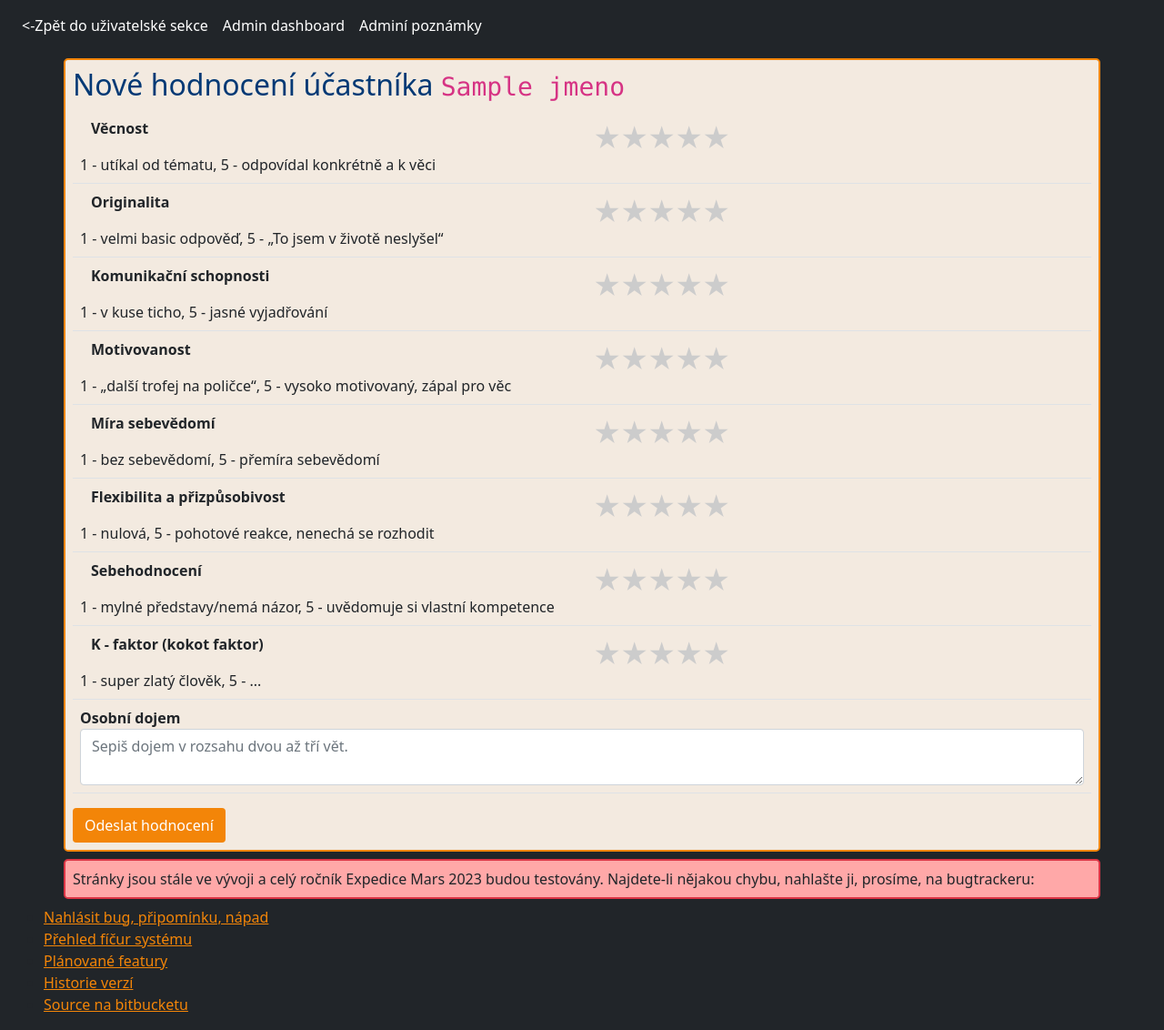
After one commit to expedicemars/intranet, a Flask app: template website/templates/admin_hodnoceni.html in a window 1280 px wide. The commit adds this page. Shown: the whole page at 91% size. Run offline with Flask 3, Linux system fonts and the light colour scheme; the template is opened without the code that fills it: most values are stand-ins (such as "Sample title", 1, 10 or a date in 2020); some libraries are stand-ins or nearby versions.

Commit message:
hodnoceni

```diff
--- a/website/api/admin_api.py
+++ b/website/api/admin_api.py
@@ -8,6 +8,7 @@ from website.json_handlers.odkazy_handling import get_odkazy
 from website.helpers.pretty_date import pretty_date, pretty_datetime
 from website.paths import velitel_odbornosti_data_path, user_data_folder_path, poznamky_path, prohlaseni_path
 from website.models.user import User
+from website.models.hodnoceni import Hodnoceni
 from website.json_handlers.pohovory_handling import get_pohovory
 from website.role_handler import get_access_rights
 from website.json_handlers.dostupne_omezeni import get_dostupne_progressy, get_dostupne_role
@@ -137,6 +138,11 @@ def detail_usera(id):
     u = User.get_by_id(id)
     return u.get_info_na_detail_usera()
 
+@admin_api.route("/hodnoceni/<int:id>")
+@require_role_on_current_user("editing_users_allowed")
+def hodnoceni(id):
+    return json.dumps([h.to_dict() for h in Hodnoceni.get_by_user_id(id)])
+
 
 @admin_api.route("/ucastnici")
 @require_role_on_current_user("editing_users_allowed")
--- a/website/models/user.py
+++ b/website/models/user.py
@@ -5,7 +5,7 @@ import jwt
 import json
 from website.paths import user_data_folder_path
 from shutil import rmtree
-from website.helpers.pretty_date import pretty_date, pretty_datetime
+from website.helpers.pretty_date import pretty_datetime
 from website.json_handlers.pohovory_handling import odhlasit_usera_by_id
 from datetime import datetime, timezone, timedelta
 
@@ -29,7 +29,7 @@ class User(db.Model, UserMixin):
     uzamcene_zmeny = db.Column(db.Boolean, default=False)
     alergie = db.Column(db.String(1000))
     skola = db.Column(db.String(1000))
-    datum_registrace = db.Column((db.DateTime), default=datetime.now())
+    datum_registrace = db.Column((db.DateTime), default=datetime.now)
     datum_pohovoru = db.Column(db.DateTime)
     meeting_link = db.Column(db.String(1000))
     motivacni_dotaznik = db.Column(db.Text)
@@ -37,6 +37,7 @@ class User(db.Model, UserMixin):
     osloveni_1p = db.Column(db.String(200))
     osloveni_5p = db.Column(db.String(200))
     zajmeno = db.Column(db.String(200))
+    hodnoceni_udelene = db.relationship("Hodnoceni", backref="user")
 
     def get_reset_token(self, expires_sec=9000) -> str:
         reset_token = jwt.encode(
--- /dev/null
+++ b/website/static/css/rate.css
@@ -0,0 +1,36 @@
+.rate {
+    float: left;
+    height: 40px;
+    /* flex-wrap: nowrap;
+    display: flex; */
+}
+.rate:not(:checked) > input {
+    position:absolute;
+    top:-9999px;
+}
+.rate:not(:checked) > label {
+    float:right;
+    width:1em;
+    overflow:hidden;
+    white-space:nowrap;
+    cursor:pointer;
+    font-size:30px;
+    color:#ccc;
+}
+.rate:not(:checked) > label:before {
+    content: '★ ';
+}
+.rate > input:checked ~ label {
+    color: #ffc700;
+}
+.rate:not(:checked) > label:hover,
+.rate:not(:checked) > label:hover ~ label {
+    color: #deb217;
+}
+.rate > input:checked + label:hover,
+.rate > input:checked + label:hover ~ label,
+.rate > input:checked ~ label:hover,
+.rate > input:checked ~ label:hover ~ label,
+.rate > label:hover ~ input:checked ~ label {
+    color: #c59b08;
+}
--- a/website/static/css/style.css
+++ b/website/static/css/style.css
@@ -47,7 +47,7 @@ section {
     background-color: rgb(247, 247, 255);
 }
 
-.bug {
+.lighter {
     background-color: white;
 }
 
--- /dev/null
+++ b/website/static/js/admin_hodnoceni.js
@@ -0,0 +1,33 @@
+document.getElementById("form-check").addEventListener("click", function() {
+    const names = [
+        "vecnost",
+        "originalita",
+        "komunikace",
+        "motivovanost",
+        "sebevedomi",
+        "flexibilita",
+        "sebehodnoceni",
+        "k_faktor"
+      ]
+    let all_checked = true
+    for (let name of names) {
+        let name_inputs = document.querySelectorAll("input[name='" + name + "']")
+        let current_is_checked = false
+        for (let input of name_inputs) {
+            if (input.checked) {
+                current_is_checked = true
+                break
+            }
+        }
+
+        if (!current_is_checked) {
+            all_checked = false
+            break
+        }
+    }
+    if (all_checked) {
+        document.getElementById("form").submit()
+    } else {
+        alert("Prosím, ohodnoť v každém kritériu.")
+    }
+})
--- a/website/static/js/zname_chyby.js
+++ b/website/static/js/zname_chyby.js
@@ -7,7 +7,7 @@ function generator(data) {
     let div = document.createElement("div")
     content_div.appendChild(div)
     div.classList.add("border", "rounded-2", "border-secondary", "my-2", "p-2")
-    div.classList.add("bug")
+    div.classList.add("lighter")
 
     function row_generator() {
 
--- /dev/null
+++ b/website/templates/admin_hodnoceni.html
@@ -0,0 +1,262 @@
+{% extends "admin_navbar.html" %}
+
+{% block content %}
+<link rel="stylesheet" type="text/css" href="{{url_for('static',filename='css/rate.css')}}">
+
+<h2>Nové hodnocení účastníka <code>{{jmeno}}</code></h2>
+
+<form method="post" id="form">
+    <table class="table table-hover">
+        <tbody>
+            <tr>
+                <td>
+                    <div class="container">
+                        <div class="row">
+                            <div class="col-sm"><b>Věcnost</b></div>
+                            <div class="col-sm">
+                                <div class="rate">
+                                    <input type="radio" id="vecnost_star5" name="vecnost" value="5" />
+                                    <label for="vecnost_star5" title="5 stars">5 stars</label>
+                                    <input type="radio" id="vecnost_star4" name="vecnost" value="4" />
+                                    <label for="vecnost_star4" title="4 stars">4 stars</label>
+                                    <input type="radio" id="vecnost_star3" name="vecnost" value="3" />
+                                    <label for="vecnost_star3" title="3 stars">3 stars</label>
+                                    <input type="radio" id="vecnost_star2" name="vecnost" value="2" />
+                                    <label for="vecnost_star2" title="2 stars">2 stars</label>
+                                    <input type="radio" id="vecnost_star1" name="vecnost" value="1" />
+                                    <label for="vecnost_star1" title="1 star">1 star</label>
+                                </div>
+                            </div>
+                        </div>
+                    </div>
+                    <div class="row">
+                        <div class="col">
+                            1 - utíkal od tématu, 5 - odpovídal konkrétně a k věci
+                        </div>
+                    </div>
+                </td>
+            </tr>
+
+            <!-- Criteria: Originalita -->
+            <tr>
+                <td>
+                    <div class="container">
+                        <div class="row">
+                            <div class="col-sm"><b>Originalita</b></div>
+                            <div class="col-sm">
+                                <div class="rate">
+                                    <input type="radio" id="originalita_star5" name="originalita" value="5" />
+                                    <label for="originalita_star5" title="5 stars">5 stars</label>
+                                    <input type="radio" id="originalita_star4" name="originalita" value="4" />
+                                    <label for="originalita_star4" title="4 stars">4 stars</label>
+                                    <input type="radio" id="originalita_star3" name="originalita" value="3" />
+                                    <label for="originalita_star3" title="3 stars">3 stars</label>
+                                    <input type="radio" id="originalita_star2" name="originalita" value="2" />
+                                    <label for="originalita_star2" title="2 stars">2 stars</label>
+                                    <input type="radio" id="originalita_star1" name="originalita" value="1" />
+                                    <label for="originalita_star1" title="1 star">1 star</label>
+                                </div>
+                            </div>
+                        </div>
+                    </div>
+                    <div class="row">
+                        <div class="col">
+                            1 - velmi basic odpověď, 5 - „To jsem v životě neslyšel“
+                        </div>
+                    </div>
+                </td>
+            </tr>
+
+            <!-- Criteria: Komunikační schopnosti -->
+            <tr>
+                <td>
+                    <div class="container">
+                        <div class="row">
+                            <div class="col-sm"><b>Komunikační schopnosti</b></div>
+                            <div class="col-sm">
+                                <div class="rate">
+                                    <input type="radio" id="komunikace_star5" name="komunikace" value="5" />
+                                    <label for="komunikace_star5" title="5 stars">5 stars</label>
+                                    <input type="radio" id="komunikace_star4" name="komunikace" value="4" />
+                                    <label for="komunikace_star4" title="4 stars">4 stars</label>
+                                    <input type="radio" id="komunikace_star3" name="komunikace" value="3" />
+                                    <label for="komunikace_star3" title="3 stars">3 stars</label>
+                                    <input type="radio" id="komunikace_star2" name="komunikace" value="2" />
+                                    <label for="komunikace_star2" title="2 stars">2 stars</label>
+                                    <input type="radio" id="komunikace_star1" name="komunikace" value="1" />
+                                    <label for="komunikace_star1" title="1 star">1 star</label>
+                                </div>
+                            </div>
+                        </div>
+                    </div>
+                    <div class="row">
+                        <div class="col">
+                            1 - v kuse ticho, 5 - jasné vyjadřování
+                        </div>
+                    </div>
+                </td>
+            </tr>
+
+            <!-- Criteria: Motivovanost -->
+            <tr>
+                <td>
+                    <div class="container">
+                        <div class="row">
+                            <div class="col-sm"><b>Motivovanost</b></div>
+                            <div class="col-sm">
+                                <div class="rate">
+                                    <input type="radio" id="motivovanost_star5" name="motivovanost" value="5" />
+                                    <label for="motivovanost_star5" title="5 stars">5 stars</label>
+                                    <input type="radio" id="motivovanost_star4" name="motivovanost" value="4" />
+                                    <label for="motivovanost_star4" title="4 stars">4 stars</label>
+                                    <input type="radio" id="motivovanost_star3" name="motivovanost" value="3" />
+                                    <label for="motivovanost_star3" title="3 stars">3 stars</label>
+                                    <input type="radio" id="motivovanost_star2" name="motivovanost" value="2" />
+                                    <label for="motivovanost_star2" title="2 stars">2 stars</label>
+                                    <input type="radio" id="motivovanost_star1" name="motivovanost" value="1" />
+                                    <label for="motivovanost_star1" title="1 star">1 star</label>
+                                </div>
+                            </div>
+                        </div>
+                    </div>
+                    <div class="row">
+                        <div class="col">
+                            1 - „další trofej na poličce“, 5 - vysoko motivovaný, zápal pro věc
+                        </div>
+                    </div>
+                </td>
+            </tr>
+
+            <!-- Criteria: Míra sebevědomí -->
+            <tr>
+                <td>
+                    <div class="container">
+                        <div class="row">
+                            <div class="col-sm"><b>Míra sebevědomí</b></div>
+                            <div class="col-sm">
+                                <div class="rate">
+                                    <input type="radio" id="sebevedomi_star5" name="sebevedomi" value="5" />
+                                    <label for="sebevedomi_star5" title="5 stars">5 stars</label>
+                                    <input type="radio" id="sebevedomi_star4" name="sebevedomi" value="4" />
+                                    <label for="sebevedomi_star4" title="4 stars">4 stars</label>
+                                    <input type="radio" id="sebevedomi_star3" name="sebevedomi" value="3" />
+                                    <label for="sebevedomi_star3" title="3 stars">3 stars</label>
+                                    <input type="radio" id="sebevedomi_star2" name="sebevedomi" value="2" />
+                                    <label for="sebevedomi_star2" title="2 stars">2 stars</label>
+                                    <input type="radio" id="sebevedomi_star1" name="sebevedomi" value="1" />
+                                    <label for="sebevedomi_star1" title="1 star">1 star</label>
+                                </div>
+                            </div>
+                        </div>
+                    </div>
+                    <div class="row">
+                        <div class="col">
+                            1 - bez sebevědomí, 5 - přemíra sebevědomí
+                        </div>
+                    </div>
+                </td>
+            </tr>
+
+            <!-- Criteria: Flexibilita a přizpůsobivost -->
+            <tr>
+                <td>
+                    <div class="container">
+                        <div class="row">
+                            <div class="col-sm"><b>Flexibilita a přizpůsobivost</b></div>
+                            <div class="col-sm">
+                                <div class="rate">
+                                    <input type="radio" id="flexibilita_star5" name="flexibilita" value="5" />
+                                    <label for="flexibilita_star5" title="5 stars">5 stars</label>
+                                    <input type="radio" id="flexibilita_star4" name="flexibilita" value="4" />
+                                    <label for="flexibilita_star4" title="4 stars">4 stars</label>
+                                    <input type="radio" id="flexibilita_star3" name="flexibilita" value="3" />
+                                    <label for="flexibilita_star3" title="3 stars">3 stars</label>
+                                    <input type="radio" id="flexibilita_star2" name="flexibilita" value="2" />
+                                    <label for="flexibilita_star2" title="2 stars">2 stars</label>
+                                    <input type="radio" id="flexibilita_star1" name="flexibilita" value="1" />
+                                    <label for="flexibilita_star1" title="1 star">1 star</label>
+                                </div>
+                            </div>
+                        </div>
+                    </div>
+                    <div class="row">
+                        <div class="col">
+                            1 - nulová, 5 - pohotové reakce, nenechá se rozhodit
+                        </div>
+                    </div>
+                </td>
+            </tr>
+
+            <!-- Criteria: Sebehodnocení -->
+            <tr>
+                <td>
+                    <div class="container">
+                        <div class="row">
+                            <div class="col-sm"><b>Sebehodnocení</b></div>
+                            <div class="col-sm">
+                                <div class="rate">
+                                    <input type="radio" id="sebehodnoceni_star5" name="sebehodnoceni" value="5" />
+                                    <label for="sebehodnoceni_star5" title="5 stars">5 stars</label>
+                                    <input type="radio" id="sebehodnoceni_star4" name="sebehodnoceni" value="4" />
+                                    <label for="sebehodnoceni_star4" title="4 stars">4 stars</label>
+                                    <input type="radio" id="sebehodnoceni_star3" name="sebehodnoceni" value="3" />
+                                    <label for="sebehodnoceni_star3" title="3 stars">3 stars</label>
+                                    <input type="radio" id="sebehodnoceni_star2" name="sebehodnoceni" value="2" />
+                                    <label for="sebehodnoceni_star2" title="2 stars">2 stars</label>
+                                    <input type="radio" id="sebehodnoceni_star1" name="sebehodnoceni" value="1" />
+                                    <label for="sebehodnoceni_star1" title="1 star">1 star</label>
+                                </div>
+                            </div>
+                        </div>
+                    </div>
+                    <div class="row">
+                        <div class="col">
+                            1 - mylné představy/nemá názor, 5 - uvědomuje si vlastní kompetence
+                        </div>
+                    </div>
+                </td>
+            </tr>
+
+            <!-- Criteria: K - faktor (kokot faktor) -->
+            <tr>
+                <td>
+                    <div class="container">
+                        <div class="row">
+                            <div class="col-sm"><b>K - faktor (kokot faktor)</b></div>
+                            <div class="col-sm">
+                                <div class="rate">
+                                    <input type="radio" id="k_faktor_star5" name="k_faktor" value="5" />
+                                    <label for="k_faktor_star5" title="5 stars">5 stars</label>
+                                    <input type="radio" id="k_faktor_star4" name="k_faktor" value="4" />
+                                    <label for="k_faktor_star4" title="4 stars">4 stars</label>
+                                    <input type="radio" id="k_faktor_star3" name="k_faktor" value="3" />
+                                    <label for="k_faktor_star3" title="3 stars">3 stars</label>
+                                    <input type="radio" id="k_faktor_star2" name="k_faktor" value="2" />
+                                    <label for="k_faktor_star2" title="2 stars">2 stars</label>
+                                    <input type="radio" id="k_faktor_star1" name="k_faktor" value="1" />
+                                    <label for="k_faktor_star1" title="1 star">1 star</label>
+                                </div>
+                            </div>
+                        </div>
+                    </div>
+                    <div class="row">
+                        <div class="col">
+                            1 - super zlatý člověk, 5 - ...
+                        </div>
+                    </div>
+                </td>
+            </tr>
+            <tr>
+                <td>
+                    <b>Osobní dojem</b>
+                    <textarea class="form-control" rows="2" placeholder="Sepiš dojem v rozsahu dvou až tří vět." name="dojem"></textarea>
+                </td>
+            </tr>
+        </tbody>
+    </table>
+    <button class="btn em-button" type="button" id="form-check">Odeslat hodnocení</button>
+</form>
+
+<script type="module" src="{{url_for('static', filename='js/admin_hodnoceni.js')}}"></script>
+
+{% endblock %}
```
Also changed, not shown: website/__init__.py (+1 -6 lines), website/models/hodnoceni.py (added, +69 -0 lines), website/static/css/duha.css (added, +23 -0 lines), website/static/js/admin_detail_usera.js (+88 -0 lines), website/templates/admin_detail_usera.html (+15 -5 lines), website/views/admin_views.py (+19 -0 lines).
